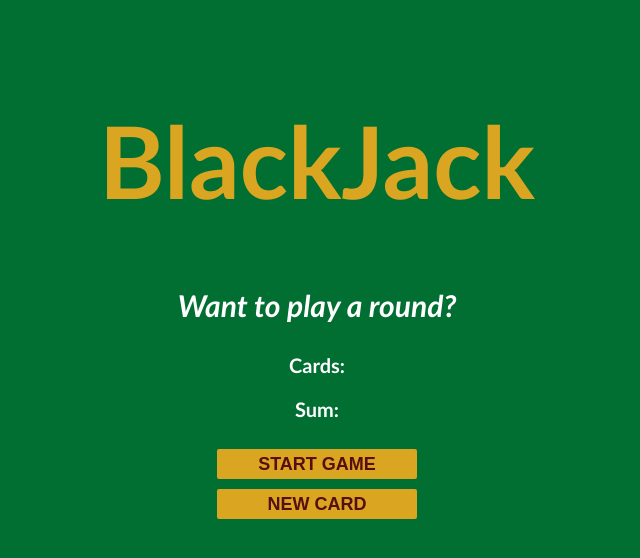
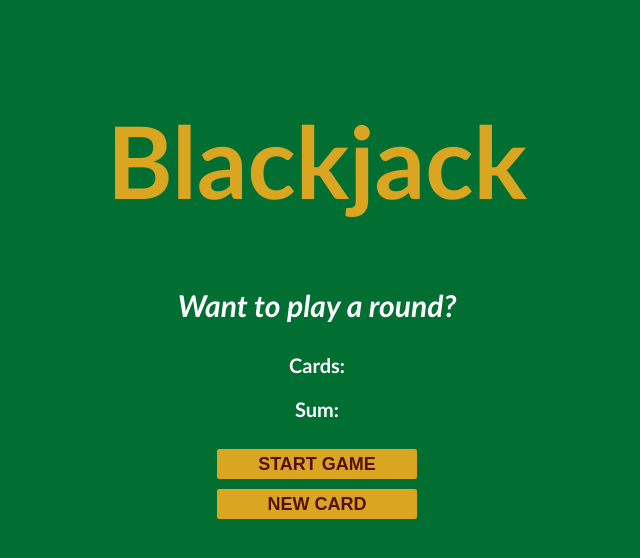
Before and after one commit to GaganChaudhary6378/BlackJack-Game, a plain HTML site: page index.html in a window 1280 px wide. Shown: the whole page, without its empty margins (323-963 px from the left). Drawn offline with Linux system fonts and the light colour scheme.

Commit message:
Lets's get started

```diff
--- a/index.html
+++ b/index.html
@@ -8,7 +8,7 @@
     <title>BlackJack Game</title>
 </head>
 <body>
-    <h1>BlackJack</h1>
+    <h1>Blackjack</h1>
         <p id="message-el">Want to play a round?</p>
         <p id="cards-el">Cards:</p>
         <p id="sum-el">Sum:</p>
```
